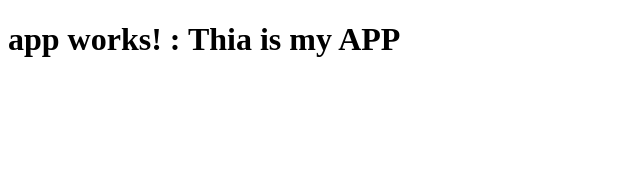
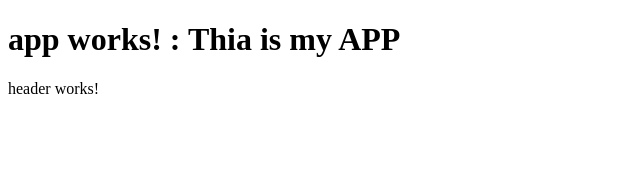
Before and after one commit to bomb0069/ng2_learning, an Angular app: page / in a window 1280 px wide. Shown: the top 170 px of the page, without its empty margins (0-640 px from the left). Built offline with nearby package versions, Linux system fonts and the light colour scheme.

Commit message:
add header and footer into app component

```diff
--- a/src/app/app.component.html
+++ b/src/app/app.component.html
@@ -1,3 +1,5 @@
 <h1>
   {{title}} : Thia is my APP
 </h1>
+
+<app-header>Waiting Header</app-header>
--- a/src/app/app.module.ts
+++ b/src/app/app.module.ts
@@ -4,10 +4,14 @@ import { FormsModule } from '@angular/forms';
 import { HttpModule } from '@angular/http';
 
 import { AppComponent } from './app.component';
+import { HeaderComponent } from './share/header/header.component';
+import { FooterComponent } from './share/footer/footer.component';
 
 @NgModule({
   declarations: [
-    AppComponent
+    AppComponent,
+    HeaderComponent,
+    FooterComponent
   ],
   imports: [
     BrowserModule,
```
